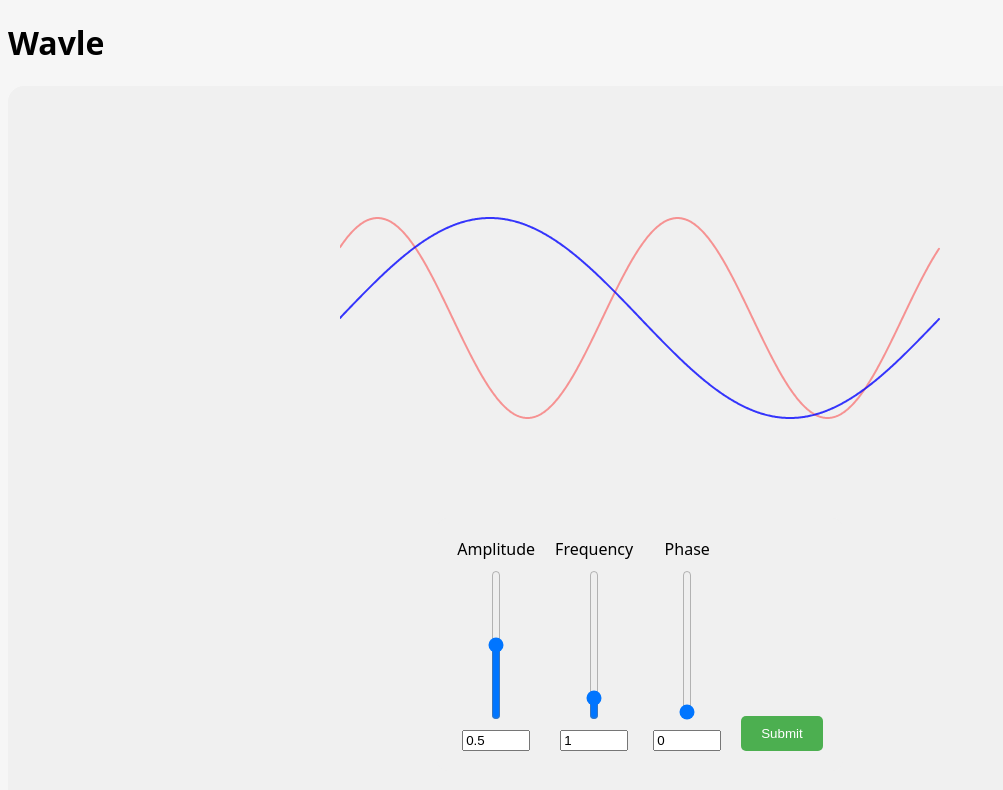
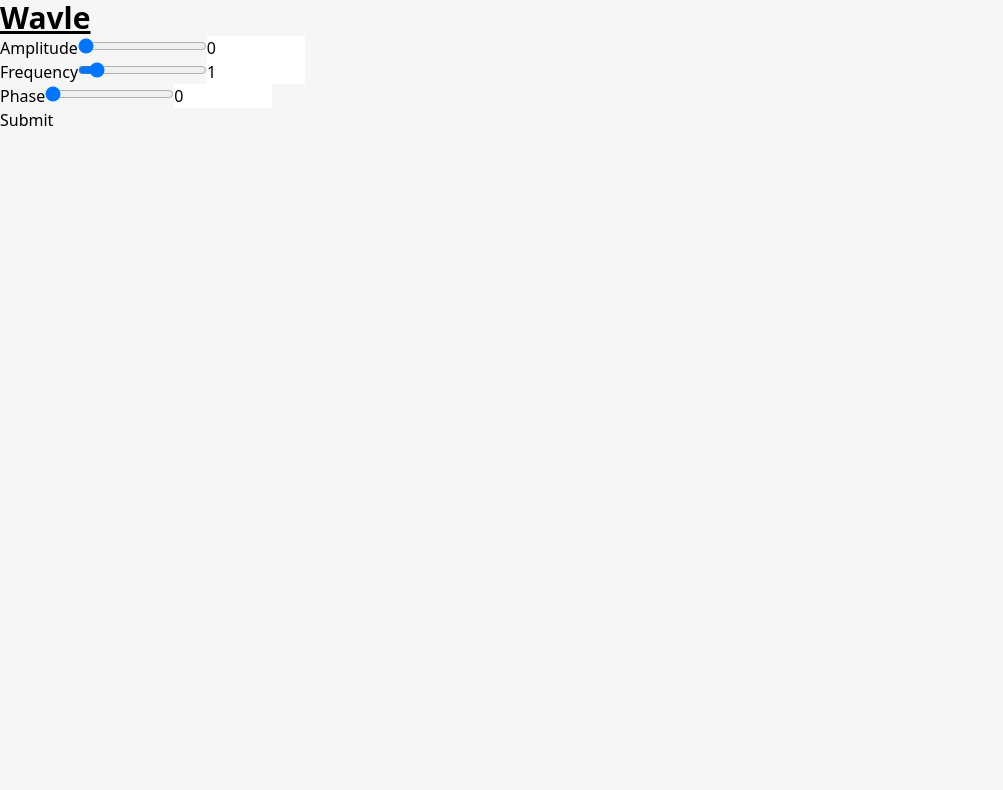
Before and after one commit to Sekky61/Wavle, an Astro site: page / in a window 1280 px wide. Shown: the whole page, without its empty margins (0-1003 px from the left). Built offline with nearby package versions, Linux system fonts and the light colour scheme; Astro itself is replaced by a stand-in of ours.

Commit message:
Solidjs starter, global state

```diff
--- a/astro.config.mjs
+++ b/astro.config.mjs
@@ -1,4 +1,9 @@
 import { defineConfig } from 'astro/config';
+import tailwind from "@astrojs/tailwind";
+
+import solidJs from "@astrojs/solid-js";
 
 // https://astro.build/config
-export default defineConfig({});
+export default defineConfig({
+  integrations: [tailwind(), solidJs()]
+});
--- /dev/null
+++ b/src/components/App.tsx
@@ -0,0 +1,10 @@
+import { GlobalProvider } from './GlobalState';
+import { WaveControls } from './WaveControls';
+
+export default function App() {
+  return (
+    <GlobalProvider>
+      <WaveControls waveId={0} />
+    </GlobalProvider>
+  );
+}
--- a/src/components/GameBoard.astro
+++ b/src/components/GameBoard.astro
@@ -1,65 +1,4 @@
 ---
-import WaveControls from './WaveControls.astro';
-import WaveRenderer from './WaveRenderer.astro';
+import App from './App.tsx';
 ---
-
-<div class="game-board">
-  <WaveRenderer />
-  <WaveControls />
-</div>
-
-<script>
-  import { createInitialState, initializeGame, addPlayerWave, removePlayerWave, generateTargetWaves, compareSignals } from '../scripts/game.js';
-
-  let gameState = createInitialState();
-  gameState = initializeGame(gameState, 1); // Start with difficulty 1
-
-  function updateDisplay() {
-    if (window.updateWaves) {
-      window.updateWaves(gameState.playerWaves, gameState.targetWaves);
-    }
-  }
-
-  // Initial display update
-  updateDisplay();
-
-  // Example of adding a player wave
-  document.addEventListener('addWave', (event) => {
-    const newWave = event.detail;
-    gameState = addPlayerWave(gameState, newWave);
-    updateDisplay();
-
-    const similarity = compareSignals(gameState.playerWaves, gameState.targetWaves);
-    console.log(`Current similarity: ${similarity}%`);
-
-    if (similarity >= 95) {
-      console.log("Congratulations! You've matched the target wave!");
-      // Handle win condition
-    }
-  });
-
-  // Example of removing a player wave
-  document.addEventListener('removeWave', (event) => {
-    const index = event.detail;
-    gameState = removePlayerWave(gameState, index);
-    updateDisplay();
-  });
-
-  // Example of changing difficulty
-  document.addEventListener('changeDifficulty', (event) => {
-    const difficulty = event.detail;
-    gameState = initializeGame(gameState, difficulty);
-    updateDisplay();
-  });
-</script>
-
-<style>
-  .game-board {
-    display: flex;
-    flex-direction: column;
-    align-items: center;
-    padding: 2rem;
-    background-color: #f0f0f0;
-    border-radius: 1rem;
-  }
-</style>
+<App client:load />
--- /dev/null
+++ b/src/components/GlobalState.tsx
@@ -0,0 +1,51 @@
+import { createContext, useContext } from "solid-js";
+import { createStore } from "solid-js/store";
+import { produce } from "solid-js/store";
+import GameState from "../scripts/game.ts";
+
+// Create the context
+const GlobalContext = createContext();
+
+// Create the provider component
+export function GlobalProvider(props) {
+  console.log('contexting');
+  const [state, setState] = createStore(new GameState(3, 6));
+
+  // Your actions go here
+  const actions = {};
+
+  // add all actions on the state object
+  const stateKeys = Object.getOwnPropertyNames( GameState.prototype );
+  for (let key of stateKeys) {
+    if (typeof state[key] === 'function') {
+      actions[key] = (...args) => {
+        console.log('calling', key, args);
+        setState(produce((draft) => {
+          console.log('proxy', draft);
+          draft[key](...args);
+        }));
+      };
+    }
+  }
+  actions.debug = () => {
+    console.log('vole');
+    setState("maxAttempts", 77);
+    setState("currentWave", 0, "amplitude", 0.12);
+    console.log('aa', state);
+  }
+
+  return (
+    <GlobalContext.Provider value={[state, actions]}>
+      {props.children}
+    </GlobalContext.Provider>
+  );
+}
+
+// Custom hook to use the context
+export function useGlobalContext() {
+  const context = useContext(GlobalContext);
+  if (!context) {
+    throw new Error("useGlobalContext must be used within a GlobalProvider");
+  }
+  return context;
+}
--- a/src/components/WaveControls.astro
+++ /dev/null
@@ -1,129 +0,0 @@
----
----
-
-<div class="wave-controls">
-  <div class="sliders">
-    <div class="slider-group">
-      <label for="amplitude">Amplitude</label>
-      <input type="range" id="amplitude" min="0" max="1" step="0.01" value="0.5" orient="vertical">
-      <input type="number" id="amplitude-text" min="0" max="1" step="0.01" value="0.5">
-    </div>
-    <div class="slider-group">
-      <label for="frequency">Frequency</label>
-      <input type="range" id="frequency" min="0" max="10" step="0.1" value="1" orient="vertical">
-      <input type="number" id="frequency-text" min="0" max="10" step="0.1" value="1">
-    </div>
-    <div class="slider-group">
-      <label for="phase">Phase</label>
-      <input type="range" id="phase" min="0" max="6.28" step="0.01" value="0" orient="vertical">
-      <input type="number" id="phase-text" min="0" max="6.28" step="0.01" value="0">
-    </div>
-  </div>
-  <button id="submit-wave">Submit</button>
-</div>
-
-<div id="attempts-display"></div>
-
-<script>
-  const amplitudeSlider = document.getElementById('amplitude');
-  const amplitudeText = document.getElementById('amplitude-text');
-  const frequencySlider = document.getElementById('frequency');
-  const frequencyText = document.getElementById('frequency-text');
-  const phaseSlider = document.getElementById('phase');
-  const phaseText = document.getElementById('phase-text');
-  const submitButton = document.getElementById('submit-wave');
-  const attemptsDisplay = document.getElementById('attempts-display');
-
-  // Sync sliders and text inputs
-  function syncInputs(slider, text) {
-    slider.addEventListener('input', () => text.value = slider.value);
-    text.addEventListener('input', () => slider.value = text.value);
-  }
-
-  syncInputs(amplitudeSlider, amplitudeText);
-  syncInputs(frequencySlider, frequencyText);
-  syncInputs(phaseSlider, phaseText);
-
-  let attemptCount = 0;
-
-  submitButton.addEventListener('click', () => {
-    const wave = {
-      amplitude: parseFloat(amplitudeSlider.value),
-      frequency: parseFloat(frequencySlider.value),
-      phase: parseFloat(phaseSlider.value)
-    };
-
-    // Dispatch event for GameBoard to handle
-    document.dispatchEvent(new CustomEvent('addWave', { detail: wave }));
-
-    // Display attempt
-    attemptCount++;
-    const attemptDiv = document.createElement('div');
-    attemptDiv.classList.add('attempt');
-    attemptDiv.textContent = `Attempt ${attemptCount}: A=${wave.amplitude.toFixed(2)}, F=${wave.frequency.toFixed(2)}, P=${wave.phase.toFixed(2)}`;
-    attemptsDisplay.prepend(attemptDiv);
-  });
-</script>
-
-<style>
-  .wave-controls {
-    display: flex;
-    background-color: #f0f0f0;
-    padding: 20px;
-    border-radius: 10px;
-    margin-bottom: 20px;
-  }
-
-  .sliders {
-    display: flex;
-    gap: 20px;
-  }
-
-  .slider-group {
-    display: flex;
-    flex-direction: column;
-    align-items: center;
-  }
-
-  label {
-    margin-bottom: 10px;
-  }
-
-  input[type="range"] {
-    -webkit-appearance: slider-vertical;
-    width: 20px;
-    height: 150px;
-    margin: 0 10px;
-  }
-
-  input[type="number"] {
-    width: 60px;
-    margin-top: 10px;
-  }
-
-  button {
-    align-self: flex-end;
-    margin-left: 20px;
-    padding: 10px 20px;
-    background-color: #4CAF50;
-    color: white;
-    border: none;
-    border-radius: 5px;
-    cursor: pointer;
-  }
-
-  button:hover {
-    background-color: #45a049;
-  }
-
-  #attempts-display {
-    margin-top: 20px;
-  }
-
-  .attempt {
-    background-color: #e0e0e0;
-    padding: 10px;
-    margin-bottom: 10px;
-    border-radius: 5px;
-  }
-</style>
--- /dev/null
+++ b/src/components/WaveControls.tsx
@@ -0,0 +1,44 @@
+import { useGlobalContext } from './GlobalState';
+
+type WaveControlsProps = {
+  waveId: number;
+}
+
+export function WaveControls(props: WaveControlsProps) {
+  const waveId = props.waveId;
+
+  const [state, actions] = useGlobalContext();
+  const subWave = () => state.currentWave[waveId];
+
+  console.log('subwave', subWave);
+
+  const changeAmplitude = (e) => {
+    const val = parseFloat(e.target.value);
+    const subWaveCopy = {...subWave(), amplitude: val};
+    actions.updateCurrentSubWave(waveId, subWaveCopy);
+  }
+
+  return (
+    <div class="wave-controls">
+      <div class="sliders">
+        <div class="slider-group">
+          <label for="amplitude">Amplitude</label>
+          <input type="range" id="amplitude" min="0" max="1" step="0.01" onInput={changeAmplitude} value={subWave().amplitude} />
+          <input type="number" id="amplitude-text" min="0" max="1" step="0.01" onInput={changeAmplitude} value={subWave().amplitude} />
+        </div>
+        <div class="slider-group">
+          <label for="frequency">Frequency</label>
+          <input type="range" id="frequency" min="0" max="10" step="0.1" value="1" />
+          <input type="number" id="frequency-text" min="0" max="10" step="0.1" value="1" />
+        </div>
+        <div class="slider-group">
+          <label for="phase">Phase</label>
+          <input type="range" id="phase" min="0" max="6.28" step="0.01" value="0" />
+          <input type="number" id="phase-text" min="0" max="6.28" step="0.01" value="0" />
+        </div>
+      </div>
+      <button id="submit-wave" onClick={() => {actions.debug();
+        console.log(state);}}>Submit</button>
+    </div>
+  );
+}
--- a/src/components/WaveRenderer.astro
+++ b/src/components/WaveRenderer.astro
@@ -7,11 +7,11 @@
   import p5 from 'p5';
   import { calculateCombinedSignal } from '../scripts/game.js';
 
-  let playerWaves = [{ amplitude: 1, frequency: 1, phase: 0 }];
-  let targetWaves = [{ amplitude: 1, frequency: 2, phase: Math.PI / 4 }];
+  let playerWaves = [];
+  let targetWaves = [];
 
   new p5(( sketch ) => {
-    let width = 600;
+    let width = 1000;
     let height = 400;
     let time = 0;
 
@@ -26,12 +26,16 @@
       // time += 0.02;
 
       // Draw target wave
-      sketch.stroke(255, 0, 0, 100);
-      drawWave(targetWaves);
+      sketch.stroke(0, 0, 0, 100);
+      if(targetWaves.length > 0) {
+        drawWave(targetWaves);
+      }
 
       // Draw player wave
       sketch.stroke(0, 0, 255, 200);
-      drawWave(playerWaves);
+      if(playerWaves.length > 0) {
+        drawWave(playerWaves);
+      }
     };
 
     function drawWave(waves) {
@@ -53,9 +57,10 @@
   }, 'waveCanvas');
 </script>
 
+
 <style>
   #waveCanvas {
-    width: 600px;
+    width: 1000px;
     height: 400px;
     max-width: 100%;
     margin: 0 auto;
--- a/src/pages/index.astro
+++ b/src/pages/index.astro
@@ -4,6 +4,6 @@ import GameBoard from '../components/GameBoard.astro';
 ---
 
 <Layout title="Wavle">
-  <h1>Wavle</h1>
+  <h1 class="text-3xl font-bold underline">Wavle</h1>
   <GameBoard />
 </Layout>
--- a/src/scripts/game.js
+++ /dev/null
@@ -1,182 +0,0 @@
-/**
- * @file game.js
- * @description Core game logic for SineWave Composer using a functional approach
- */
-
-/**
- * @typedef {Object} SineWave
- * @property {number} amplitude - The amplitude of the sine wave
- * @property {number} frequency - The frequency of the sine wave
- * @property {number} phase - The phase shift of the sine wave
- */
-
-/**
- * @typedef {Object} GameState
- * @property {SineWave[]} targetWaves - The combination of sine waves to match
- * @property {SineWave[]} playerWaves - The player's current combination of sine waves
- * @property {number} maxWaves - The maximum number of waves the player can use
- * @property {number} attempts - The number of attempts made by the player
- * @property {number} maxAttempts - The maximum number of attempts allowed
- * @property {boolean} gameWon - Whether the player has won the game
- */
-
-/**
- * Creates an initial game state
- * @param {number} maxWaves - The maximum number of waves allowed
- * @param {number} maxAttempts - The maximum number of attempts allowed
- * @returns {GameState}
- */
-const createInitialState = (maxWaves = 3, maxAttempts = 6) => ({
-  targetWaves: [],
-  playerWaves: [],
-  maxWaves,
-  attempts: 0,
-  maxAttempts,
-  gameWon: false
-});
-
-/**
- * Initializes a new game
- * @param {GameState} state - The current game state
- * @param {number} difficulty - The difficulty level (1-5)
- * @returns {GameState} The new game state
- */
-const initializeGame = (state, difficulty) => ({
-  ...state,
-  targetWaves: generateTargetWaves(difficulty),
-  playerWaves: [],
-  attempts: 0,
-  gameWon: false
-});
-
-/**
- * Generates target waves based on the difficulty
- * @param {number} difficulty - The difficulty level (1-5)
- * @returns {SineWave[]}
- */
-const generateTargetWaves = (difficulty) => {
-  const waves = [];
-  const numWaves = Math.min(difficulty, 5); // Cap at 5 waves
-
-  for (let i = 0; i < numWaves; i++) {
-    waves.push({
-      amplitude: Math.random() * 0.5 + 0.5, // Random amplitude between 0.5 and 1
-      frequency: (Math.random() * difficulty) + 1, // Frequency increases with difficulty
-      phase: Math.random() * Math.PI * 2 // Random phase between 0 and 2π
-    });
-  }
-
-  // Normalize amplitudes so they sum to 1
-  const totalAmplitude = waves.reduce((sum, wave) => sum + wave.amplitude, 0);
-  waves.forEach(wave => wave.amplitude /= totalAmplitude);
-
-  return waves;
-};
-/**
- * Adds a new sine wave to the player's combination
- * @param {GameState} state - The current game state
- * @param {SineWave} wave - The sine wave to add
- * @returns {GameState} The updated game state
- */
-const addPlayerWave = (state, wave) => {
-  if (state.playerWaves.length < state.maxWaves) {
-    return {
-      ...state,
-      playerWaves: [...state.playerWaves, wave]
-    };
-  }
-  return state;
-};
-
-/**
- * Removes a sine wave from the player's combination
- * @param {GameState} state - The current game state
- * @param {number} index - The index of the wave to remove
- * @returns {GameState} The updated game state
- */
-const removePlayerWave = (state, index) => ({
-  ...state,
-  playerWaves: state.playerWaves.filter((_, i) => i !== index)
-});
-
-/**
- * Calculates the combined signal from an array of sine waves
- * @param {SineWave[]} waves - The array of sine waves
- * @param {number} x - The x-coordinate to calculate the signal for
- * @returns {number} The y-coordinate of the combined signal
- */
-const calculateCombinedSignal = (waves, x) =>
-  waves.reduce((sum, wave) =>
-    sum + wave.amplitude * Math.sin(wave.frequency * x + wave.phase), 0);
-
-/**
- * Compares the player's signal to the target signal and calculates a similarity score.
- * @param {SineWave[]} playerWaves - Array of player's sine waves
- * @param {SineWave[]} targetWaves - Array of target sine waves
- * @returns {number} Similarity score between 0 and 100
- */
-const compareSignals = (playerWaves, targetWaves) => {
-  const numSamples = 1000;
-  let totalDifference = 0;
-  let maxDifference = 0;
-
-  for (let i = 0; i < numSamples; i++) {
-    const x = (i / numSamples) * 2 * Math.PI;
-    const playerY = calculateCombinedSignal(playerWaves, x);
-    const targetY = calculateCombinedSignal(targetWaves, x);
-
-    const difference = Math.abs(playerY - targetY);
-    totalDifference += difference;
-    maxDifference = Math.max(maxDifference, difference);
-  }
-
-  const averageDifference = totalDifference / numSamples;
-
-  // Calculate similarity score (0 to 100)
-  // Using a combination of average and maximum difference
-  const averageScore = Math.max(0, 100 - (averageDifference * 50));
-  const maxScore = Math.max(0, 100 - (maxDifference * 25));
-
-  const similarityScore = (averageScore * 0.7 + maxScore * 0.3);
-
-  return Math.round(similarityScore);
-};
-
-/**
- * Submits the player's current wave combination for evaluation
- * @param {GameState} state - The current game state
- * @returns {GameState} The updated game state
- */
-const submitAttempt = (state) => {
-  if (state.attempts >= state.maxAttempts) {
-    return state;
-  }
-
-  const similarity = compareSignals(state.playerWaves, state.targetWaves);
-
-  return {
-    ...state,
-    attempts: state.attempts + 1,
-    gameWon: similarity > 95
-  };
-};
-
-/**
- * Checks if the game is over
- * @param {GameState} state - The current game state
- * @returns {boolean} Whether the game is over
- */
-const isGameOver = (state) =>
-  state.gameWon || state.attempts >= state.maxAttempts;
-
-export {
-  createInitialState,
-  initializeGame,
-  addPlayerWave,
-  removePlayerWave,
-  calculateCombinedSignal,
-  submitAttempt,
-  isGameOver,
-  generateTargetWaves,
-  compareSignals
-};
--- /dev/null
+++ b/src/scripts/game.ts
@@ -0,0 +1,126 @@
+/**
+ * @file game.ts
+ * @description Core game logic for Wavle using a TypeScript class-based approach.
+ */
+
+class SineWave {
+  constructor(
+    public amplitude: number = 0,
+    public frequency: number = 1,
+    public phase: number = 0
+  ) { }
+}
+
+class GameState {
+  targetWave: SineWave[] = [];
+  /**
+   * This is called wave. The elements are called subwaves.
+   */
+  currentWave: SineWave[] = [];
+  playerWaves: SineWave[][] = [];
+  maxWaves: number;
+  maxAttempts: number;
+
+  constructor(maxWaves: number = 3, maxAttempts: number = 6) {
+    this.maxWaves = maxWaves;
+    this.maxAttempts = maxAttempts;
+    this.currentWave = this.defaultWave();
+  }
+
+  defaultWave(): SineWave[] {
+    return Array(this.maxWaves).fill().map(() => new SineWave(0, 0, 0));
+  }
+
+  initializeGame(difficulty: number): void {
+    this.targetWave = this.generateTargetWave(difficulty);
+  }
+
+  private generateTargetWave(difficulty: number): SineWave[] {
+    const waves: SineWave[] = [];
+    const numWaves = Math.min(difficulty, 5);
+
+    for (let i = 0; i < numWaves; i++) {
+      waves.push(new SineWave(
+        Math.random() * 0.5 + 0.5,
+        (Math.random() * difficulty) + 1,
+        Math.random() * Math.PI * 2
+      ));
+    }
+
+    const totalAmplitude = waves.reduce((sum, wave) => sum + wave.amplitude, 0);
+    waves.forEach(wave => wave.amplitude /= totalAmplitude);
+
+    return waves;
+  }
+
+  submitPlayerWave(): void {
+    if (this.playerWaves.length < this.maxWaves) {
+      this.playerWaves.push(this.currentWave);
+      this.currentWave = [];
+    }
+  }
+
+  getLastPlayerWave(): SineWave[] {
+    return this.playerWaves[this.playerWaves.length - 1] || [];
+  }
+
+  updateCurrentWave(newWave: SineWave[]): void {
+    this.currentWave = newWave;
+  }
+
+  updateCurrentSubWave(index: number, newSubWave: SineWave): void {
+    this.currentWave[index] = newSubWave;
+    console.log('after', this.currentWave);
+  }
+
+  removePlayerWave(index: number): void {
+    this.playerWaves.splice(index, 1);
+  }
+
+  private calculateCombinedSignal(waves: SineWave[], x: number): number {
+    return waves.reduce((sum, wave) =>
+      sum + wave.amplitude * Math.sin(wave.frequency * x + wave.phase), 0);
+  }
+
+  compareSignals(playerWaves: SineWave[], targetWaves: SineWave[]): number {
+    const numSamples = 1000;
+    let totalDifference = 0;
+    let maxDifference = 0;
+
+    for (let i = 0; i < numSamples; i++) {
+      const x = (i / numSamples) * 2 * Math.PI;
+      const playerY = this.calculateCombinedSignal(playerWaves, x);
+      const targetY = this.calculateCombinedSignal(targetWaves, x);
+
+      const difference = Math.abs(playerY - targetY);
+      totalDifference += difference;
+      maxDifference = Math.max(maxDifference, difference);
+    }
+
+    const averageDifference = totalDifference / numSamples;
+
+    const averageScore = Math.max(0, 100 - (averageDifference * 50));
+    const maxScore = Math.max(0, 100 - (maxDifference * 25));
+
+    const similarityScore = (averageScore * 0.7 + maxScore * 0.3);
+
+    return Math.round(similarityScore);
+  }
+
+  hasWinningAttempt(): boolean {
+    const lastWave = this.getLastPlayerWave();
+    if (lastWave.length === 0) return false;
+    const similarity = this.compareSignals(lastWave, this.targetWave);
+    return similarity > 95;
+  }
+
+  isGameOver(): boolean {
+    return this.hasWinningAttempt() || this.playerWaves.length >= this.maxAttempts;
+  }
+
+  getState(): GameState {
+    return this;
+  }
+}
+
+export default GameState;
--- /dev/null
+++ b/tailwind.config.mjs
@@ -0,0 +1,8 @@
+/** @type {import('tailwindcss').Config} */
+export default {
+	content: ['./src/**/*.{astro,html,js,jsx,md,mdx,svelte,ts,tsx,vue}'],
+	theme: {
+		extend: {},
+	},
+	plugins: [],
+}
```
Also changed, not shown: package.json (+10 -1 lines), tsconfig.json (+10 -1 lines), 1 other file.
